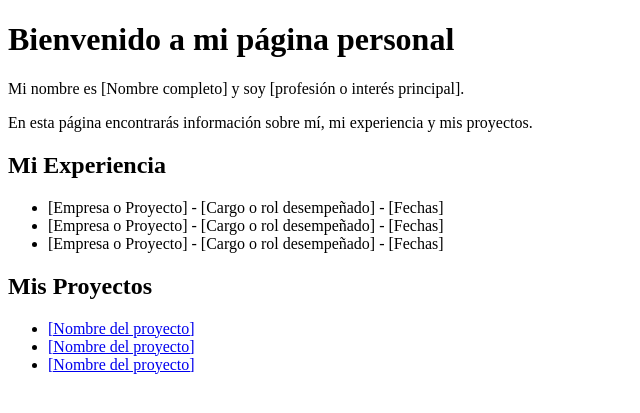
After one commit to Sebajmartin/Pre_Entrega_3_Martin, a Django app: template MyApp/templates/personal.html in a window 1280 px wide. The commit adds this page. Shown: the top 413 px of the page, without its empty margins (0-640 px from the left). Run offline with Django 4.2, Linux system fonts and the light colour scheme; the template is opened without the code that fills it, so the values that code supplies are empty.

Commit message:
Se modificaron los templates

```diff
--- a/MyApp/templates/MyApp.html
+++ b/MyApp/templates/base.html
@@ -24,7 +24,7 @@
         <nav class="navbar navbar-light bg-light static-top">
             <div class="container">
                 <a class="navbar-brand" href="https://www.google.com">Google</a>
-                <a class="navbar-brand" href="{% url 'inicio' %}">Inicio</a>
+                <a class="navbar-brand" href="{% url 'index' %}">index</a>
                 <a class="navbar-brand" href="{% url 'lista_cursos' %}">Cursos</a>
                 <a class="navbar-brand" href="{% url 'lista_estudiantes' %}">Estudiantes</a>
                 <a class="btn btn-primary" href="#signup">Registro</a>
--- a/MyApp/templates/index.html
+++ b/MyApp/templates/index.html
@@ -1,3 +1,3 @@
-{% extends "MyApp/MyApp.html" %} {% block contenido %}
-Bienvenidos a SIA Casa de Sonido e Iluminacion
+{% extends "MyApp/templates/base.html" %} {% block contenido %}
+Bienvenidos a Coder
 {% endblock contenido %}
--- /dev/null
+++ b/MyApp/templates/personal.html
@@ -0,0 +1,24 @@
+<!DOCTYPE html>
+<html>
+  <head>
+    <meta charset="utf-8">
+    <title>Página Personal</title>
+  </head>
+  <body>
+    <h1>Bienvenido a mi página personal</h1>
+    <p>Mi nombre es [Nombre completo] y soy [profesión o interés principal].</p>
+    <p>En esta página encontrarás información sobre mí, mi experiencia y mis proyectos.</p>
+    <h2>Mi Experiencia</h2>
+    <ul>
+      <li>[Empresa o Proyecto] - [Cargo o rol desempeñado] - [Fechas]</li>
+      <li>[Empresa o Proyecto] - [Cargo o rol desempeñado] - [Fechas]</li>
+      <li>[Empresa o Proyecto] - [Cargo o rol desempeñado] - [Fechas]</li>
+    </ul>
+    <h2>Mis Proyectos</h2>
+    <ul>
+      <li><a href="[URL del proyecto]">[Nombre del proyecto]</a></li>
+      <li><a href="[URL del proyecto]">[Nombre del proyecto]</a></li>
+      <li><a href="[URL del proyecto]">[Nombre del proyecto]</a></li>
+    </ul>
+  </body>
+</html>
--- a/MyApp/urls.py
+++ b/MyApp/urls.py
@@ -1,8 +1,11 @@
 from django.urls import path
-from . import views
+from MyApp import views
 
 app_name = "MyApp"
 
 urlpatterns = [
     path("", views.index, name="index"),
+    path("clientes/", views.clientes, name="clientes"),
+    path("productos/<int:id>/", views.producto, name="producto"),
+    path("personal/", views.personal, name="personal"),
 ]
--- a/Web/settings.py
+++ b/Web/settings.py
@@ -56,7 +56,7 @@ ROOT_URLCONF = "Web.urls"
 TEMPLATES = [
     {
         "BACKEND": "django.template.backends.django.DjangoTemplates",
-        "DIRS": ["/Users/sebastian/Desktop/Pre_Entrega_3_Martin/Web/MyApp/templates"],
+        "DIRS": [BASE_DIR / "Web/MyApp/templates"],
         "APP_DIRS": True,
         "OPTIONS": {
             "context_processors": [
```
Also changed, not shown: MyApp/templates/clientes.html (added, +25 -0 lines), MyApp/templates/producto.html (added, +10 -0 lines), MyApp/views.py (+29 -3 lines), 1 other file.
